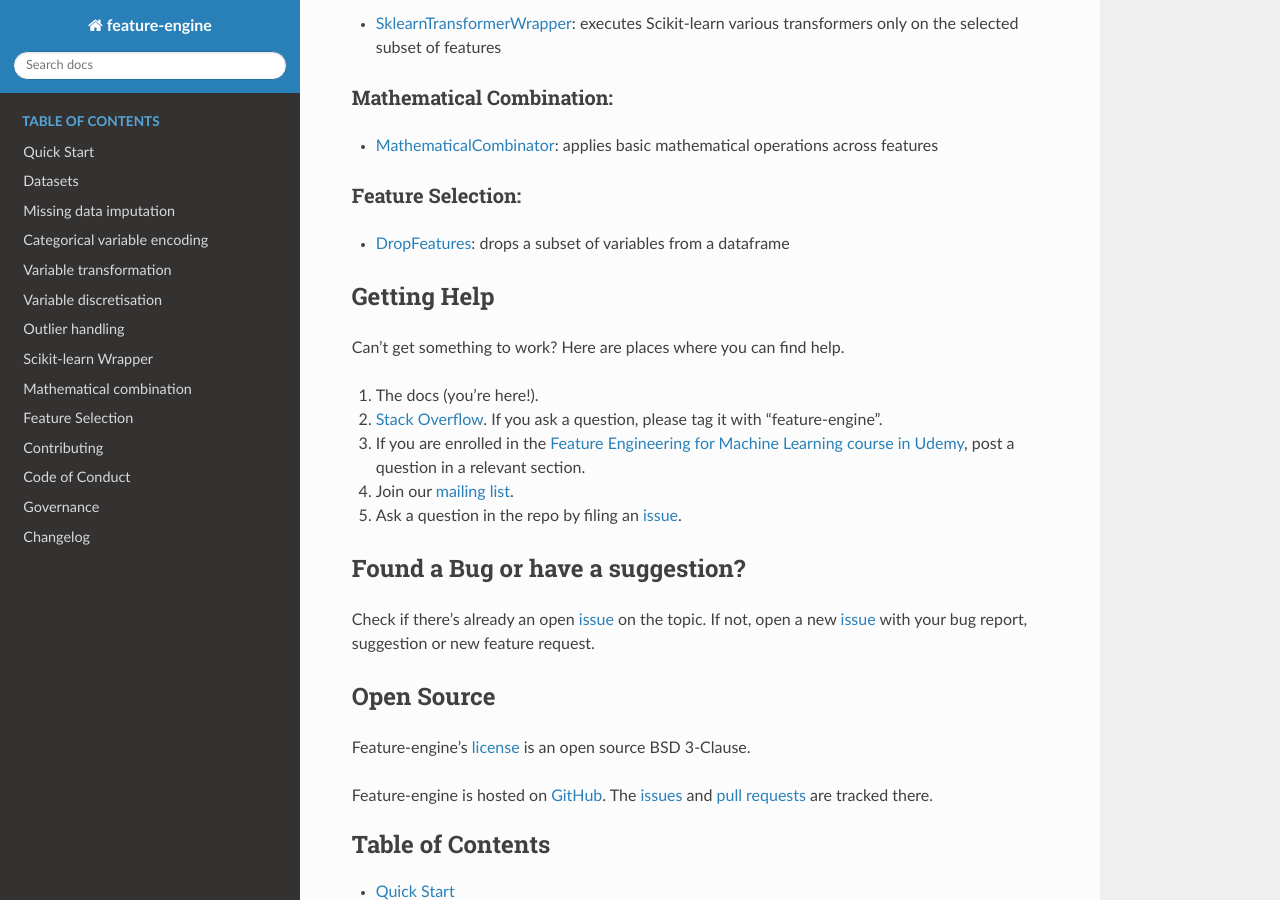
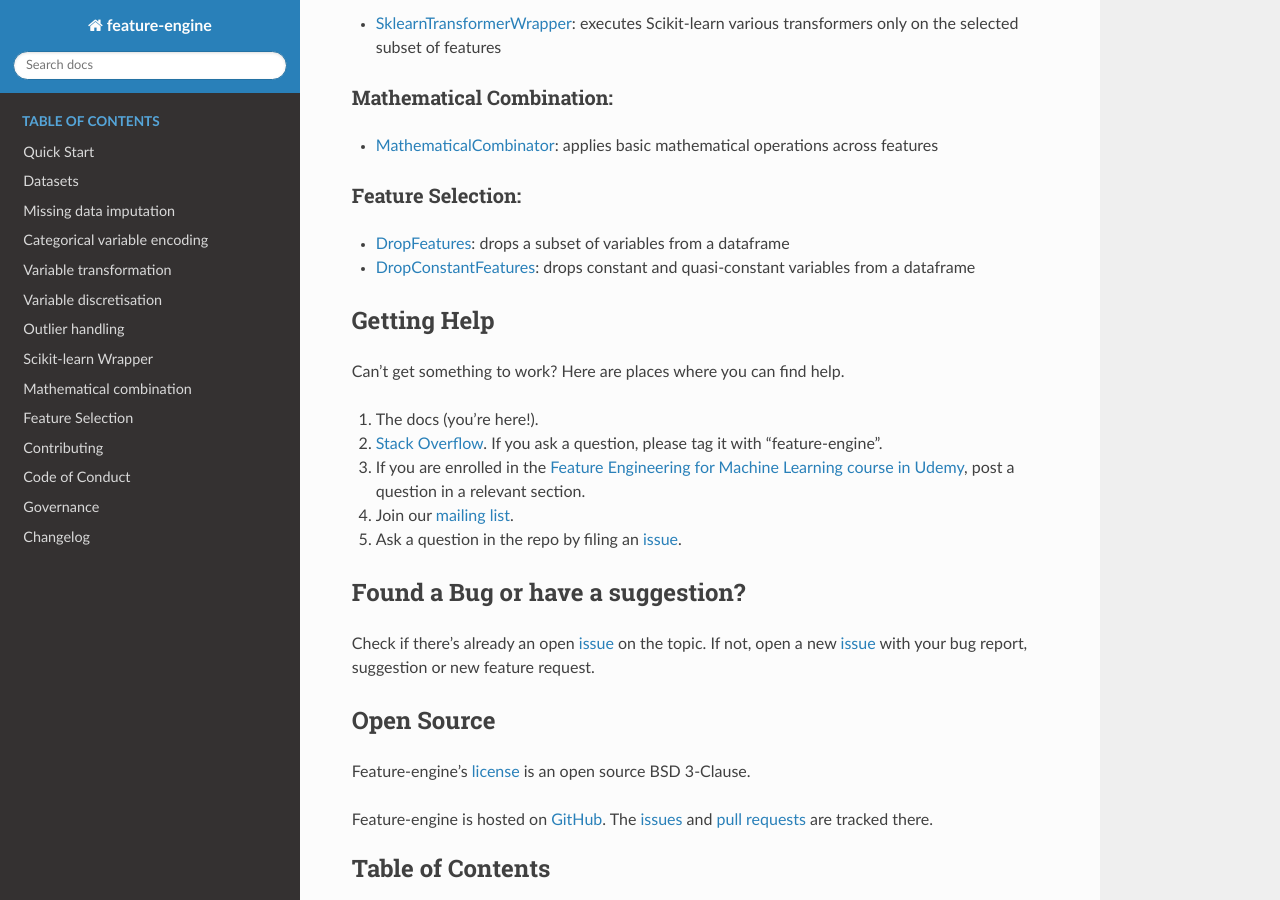
Before and after one commit to feature-engine/feature_engine, a Sphinx documentation site: the page built from docs/index.rst, in a window 1280 px wide and 900 px high, scrolled down 3724 px. Built offline with Sphinx 7.4.7 and the Read the Docs theme 2.0.0, drawn with Linux system fonts in a browser that asks for light colours; the version number could not be read and is left out.

Commit message:
add DropConstantFeatures to docs index

```diff
--- a/docs/index.rst
+++ b/docs/index.rst
@@ -165,6 +165,7 @@ Feature Selection:
 ~~~~~~~~~~~~~~~~~~
 
 - :doc:`selection/DropFeatures`: drops a subset of variables from a dataframe
+- :doc:`selection/DropConstantFeatures`: drops constant and quasi-constant variables from a dataframe
 
 
 Getting Help
```
